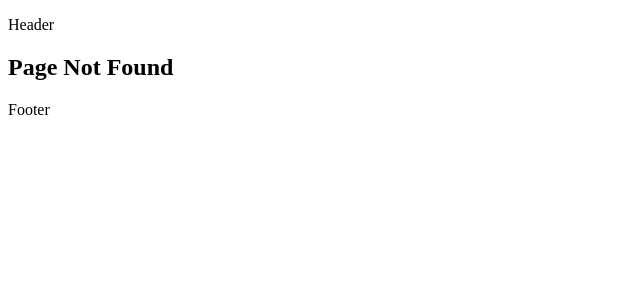
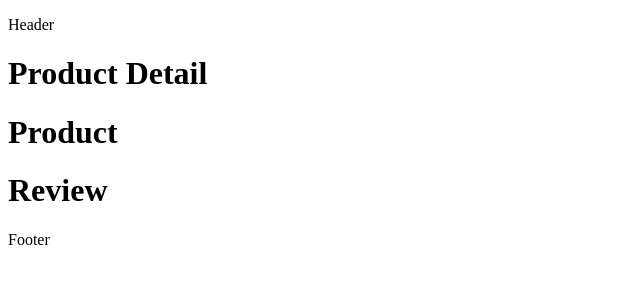
Before and after one commit to raghu-raj23/my-learnings, a Next.js app in the folder next14_learn/my-app/: page /product-detail in a window 1280 px wide. Before the commit this address had no page. Shown: the top 300 px of the page, without its empty margins (0-640 px from the left). Built offline with nearby package versions, Linux system fonts and the light colour scheme.

Commit message:
client side components and server side rendering, streaming

```diff
--- /dev/null
+++ b/next14_learn/my-app/src/app/components/product.tsx
@@ -0,0 +1,4 @@
+export const Product = async () => {
+    await new Promise((resolve) => setTimeout(resolve, 2000))
+    return <h1>Product</h1>
+}
--- /dev/null
+++ b/next14_learn/my-app/src/app/components/reviews.tsx
@@ -0,0 +1,4 @@
+export const Review = async () => {
+    await new Promise((resolve) => setTimeout(resolve, 4000))
+    return <h1>Review</h1>
+}
--- /dev/null
+++ b/next14_learn/my-app/src/app/product-detail/page.tsx
@@ -0,0 +1,17 @@
+import { Suspense } from "react";
+import { Product } from "../components/product";
+import { Review } from "../components/reviews";
+
+export default function ProductDetail() {
+	return (
+		<div>
+			<h1>Product Detail</h1>
+			<Suspense fallback={<p>Loading...</p>}>
+				<Product />
+			</Suspense>
+			<Suspense fallback={<p>Loading...</p>}>
+				<Review />
+			</Suspense>
+		</div>
+	);
+}
```
Also changed, not shown: next14_learn/my-app/src/app/dashboard/page.tsx (added, +12 -0 lines).
